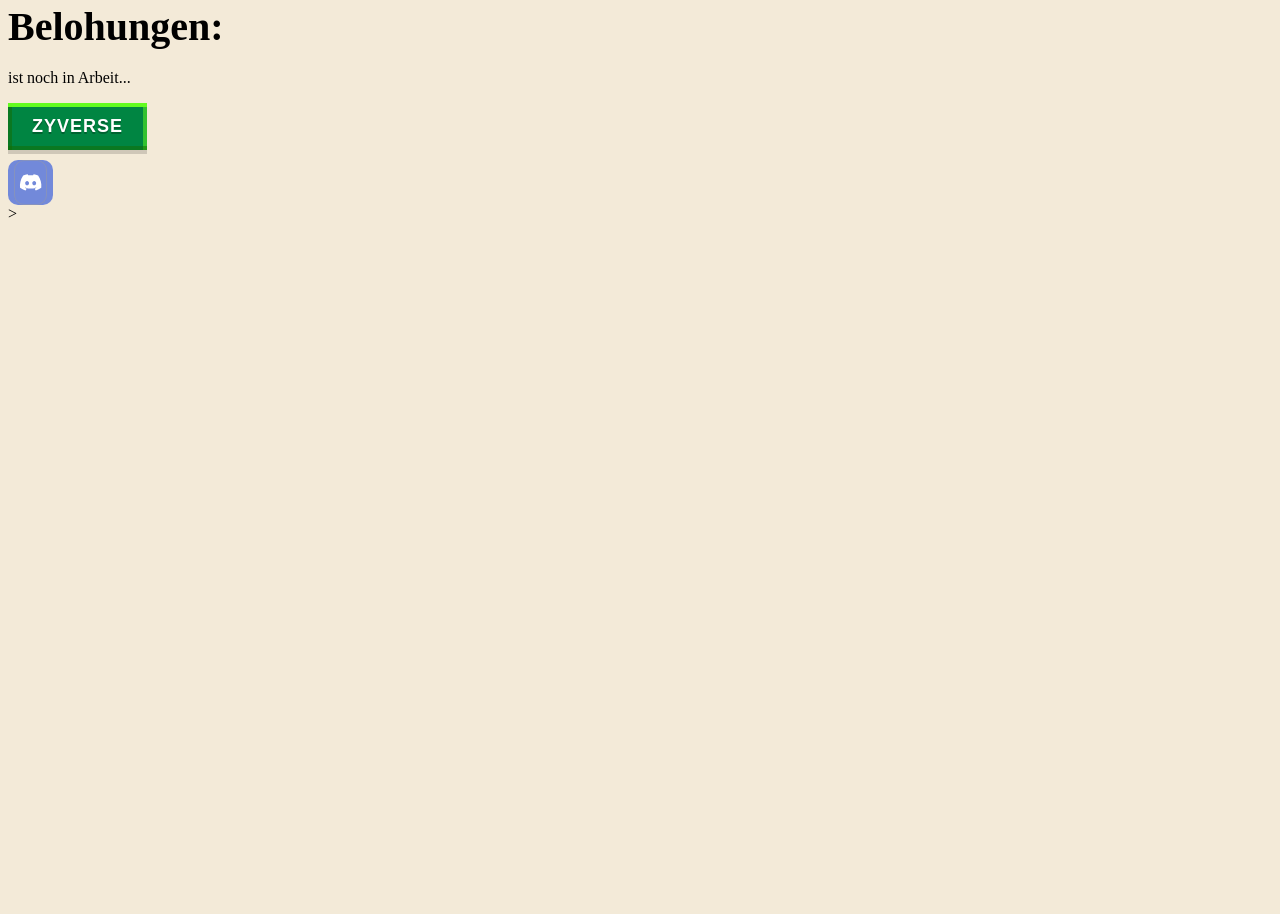
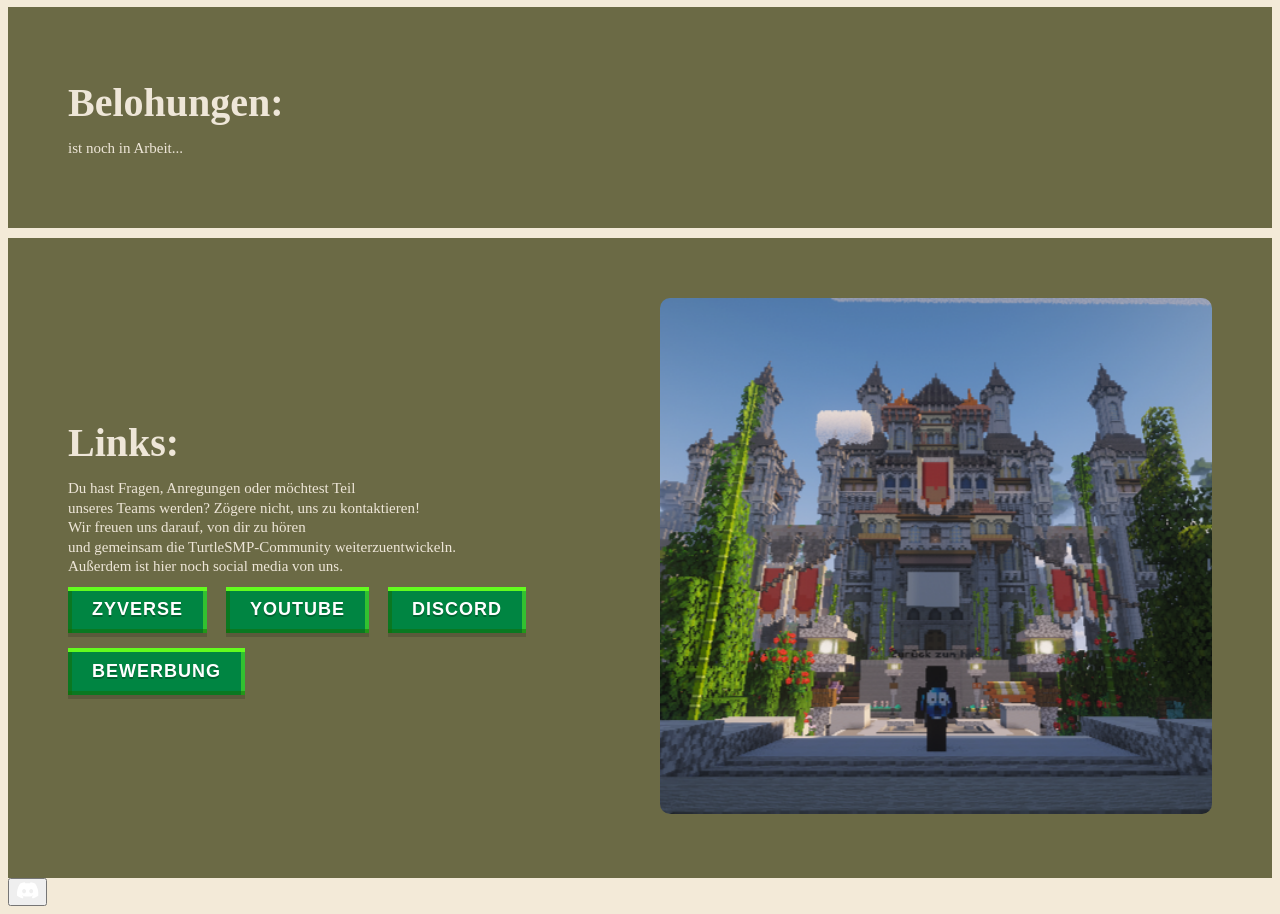
Before and after one commit to TURTLE1245331/TURTLESMPrepo-, a plain HTML site: page index.html in a window 1280 px wide. Shown: the part 1312-2226 px from the top of the page. Before the commit the page ends 1543 px from the top, so only its background shows below. Drawn offline with Linux system fonts and the light colour scheme; a web font is replaced by a local one.

Commit message:
new file:   hub.png 	modified:   index.html 	modified:   style.css links hinzugefügt und style.css angepasst

```diff
--- a/index.html
+++ b/index.html
@@ -31,7 +31,7 @@
     <section class="mitte">
         <div class="mitte-text">
             <h2>
-                Wer wir sind
+                Wer wir sind:
             </h2>
             <p class="normaltext">
                 Wir sind eine kleine Gruppe an Spielern, die den Traum haben, einen eigenen Minecraft community server zu haben.<br>
@@ -75,6 +75,31 @@
         </div>
     </section>
 
+<section class="kontaktdaten">
+    <div class="kontaktdaten-content">
+        <div class="kontaktdaten-text">
+            <h2>Links:</h2>
+            <p class="normaltext">
+                Du hast Fragen, Anregungen oder möchtest Teil <br>
+                unseres Teams werden? Zögere nicht, uns zu kontaktieren!<br>
+                Wir freuen uns darauf, von dir zu hören<br>
+                und gemeinsam die TurtleSMP-Community weiterzuentwickeln.<br>
+                Außerdem ist hier noch social media von uns.
+            </p>
+        </div>
+
+        <div class="button-row">
+            <button class="zyversebutton" onclick="window.open('https://zyverse.de', '_blank')"> Zyverse </button>
+            <button class="zyversebutton" onclick="window.open('https://www.youtube.com/@Turtleeel', '_blank')"> YouTube </button>
+            <button class="zyversebutton" onclick="window.open('https://discord.gg/e2GeYuHjmd', '_blank')"> Discord </button>
+            <button class="zyversebutton" onclick="window.open('https://form.jotform.com/260135102312336', '_blank')"> Bewerbung </button>
+        </div>
+    </div>
+
+    <div class="kontaktdaten-image">
+        <img src="hub.png" alt="hub image">
+    </div>
+</section>
 
 
 
@@ -90,22 +115,7 @@
 
 
 
-
-
-
-
-
-
-
-
-
-
-
-    <section class="kontaktdaten">
-        </section>
-        <button class="zyversebutton" onclick="window.open('https://zyverse.de', '_blank')"> Zyverse </button>
-
-    <button class="Btn" onclick="window.open('https://discord.gg/e2GeYuHjmd', '_blank')">
+        <button class="Btn" onclick="window.open('https://discord.gg/e2GeYuHjmd', '_blank')">
         <span class="svgContainer">
          <svg
          viewBox="0 0 640 512"
@@ -120,8 +130,5 @@
     </span>
      <span class="BG"></span>
     </button>
-
-    >
-
 </body>
 </html>
--- a/style.css
+++ b/style.css
@@ -57,7 +57,7 @@
     url("https://db.onlinewebfonts.com/t/182b97a2af5abc03e28a638677d667c4.woff")format("woff"),
     url("https://db.onlinewebfonts.com/t/182b97a2af5abc03e28a638677d667c4.ttf")format("truetype"),
     url("https://db.onlinewebfonts.com/t/182b97a2af5abc03e28a638677d667c4.svg#Roca Two Bold")format("svg");
-/* From Uiverse.io by cssbuttons-io */
+    /* From Uiverse.io by cssbuttons-io */
 }
 .zyversebutton {
   font-size: 18px;
@@ -80,6 +80,9 @@
   font-weight: 900;
   transition: all 0.7s cubic-bezier(0, 0.8, 0.26, 0.99);
   margin-bottom: 10px;
+  width: fit-content;
+  margin-right: 15px;
+  margin-bottom: 15px;
 }
 
 .zyversebutton:before {
@@ -207,8 +210,8 @@ body {
 }
 
 .mitte-text h2 {
-  font-family: "Open Sauce One";
-  font-size: 15px;
+  font-family: "Roca Two Bold";
+  font-size: 20px;
   line-height: 1.1;
   margin: 20px 0;
 }
@@ -258,64 +261,63 @@ body {
     font-family: "Open Sauce One" , serif;
 }
 
-/* From Uiverse.io by vinodjangid07 */
-.Btn {
-  width: 45px;
-  height: 45px;
-  display: flex;
-  align-items: center;
-  justify-content: center;
-  border: none;
-  background-color: transparent;
-  position: relative;
-  /* overflow: hidden; */
-  border-radius: 7px;
-  cursor: pointer;
-  transition: all 0.3s;
-}
-
-.svgContainer {
-  width: 100%;
-  height: 100%;
-  display: flex;
-  align-items: center;
-  justify-content: center;
-  background-color: transparent;
-  backdrop-filter: blur(0px);
-  letter-spacing: 0.8px;
-  border-radius: 10px;
-  transition: all 0.3s;
-  border: 1px solid rgba(156, 156, 156, 0.466);
-}
-
-.BG {
-  position: absolute;
-  content: "";
-  width: 100%;
-  height: 100%;
-  background: #7289da;
-  z-index: -1;
-  border-radius: 10px;
-  pointer-events: none;
-  transition: all 0.3s;
-}
-
-.Btn:hover .BG {
-  transform: rotate(35deg);
-  transform-origin: bottom;
-}
-
-.Btn:hover .svgContainer {
-  border: 1px solid rgba(206, 206, 206, 0.466);
-  background-color: rgba(214, 214, 214, 0.466);
-  backdrop-filter: blur(4px);
-}
-
-
-
 .belohnungen h2{
   font-family: "Roca Two Bold" , serif;
   font-size: 40px;
   line-height: 1.3;
   margin: 10px 0;;
 }
+
+.belohnungen p{
+  font-family: "Open Sauce One" , serif;
+  font-size: 15px;
+  line-height: 1.3;
+  margin: 10px 0;;
+}
+
+.belohnungen {
+  background: #6b6a45;
+  color: #eee6d8;
+
+  padding: 60px;
+  padding-top: 60px;
+  display: flex;
+  flex-direction: column;
+  justify-content: space-between;
+  margin-top: 10px;
+}
+
+.kontaktdaten-text p{
+  font-family: "Open Sauce One" , serif;
+  font-size: 15px;
+  line-height: 1.3;
+  margin: 10px 0;;
+}
+.kontaktdaten {
+  background: #6b6a45;
+  color: #eee6d8;
+
+  padding: 60px;
+  padding-top: 60px;
+  display: grid;
+  flex-direction: column;
+  justify-content: space-between;
+  margin-top: 10px;
+  grid-template-columns: 1fr 1fr;
+  gap: 40px;
+  align-items: center;
+}
+
+.kontaktdaten-text h2{
+  font-family: "Roca Two Bold" , serif;
+  font-size: 40px;
+  line-height: 1.3;
+  margin: 10px 0;;
+}
+.kontaktdaten-image img {
+    width: 100%;
+    height: auto;
+    border-radius: 10px;           /* Passt zu deinem Minecraft-Look */
+    object-fit: cover;
+
+}
```
Also changed, not shown: hub.png (added).
